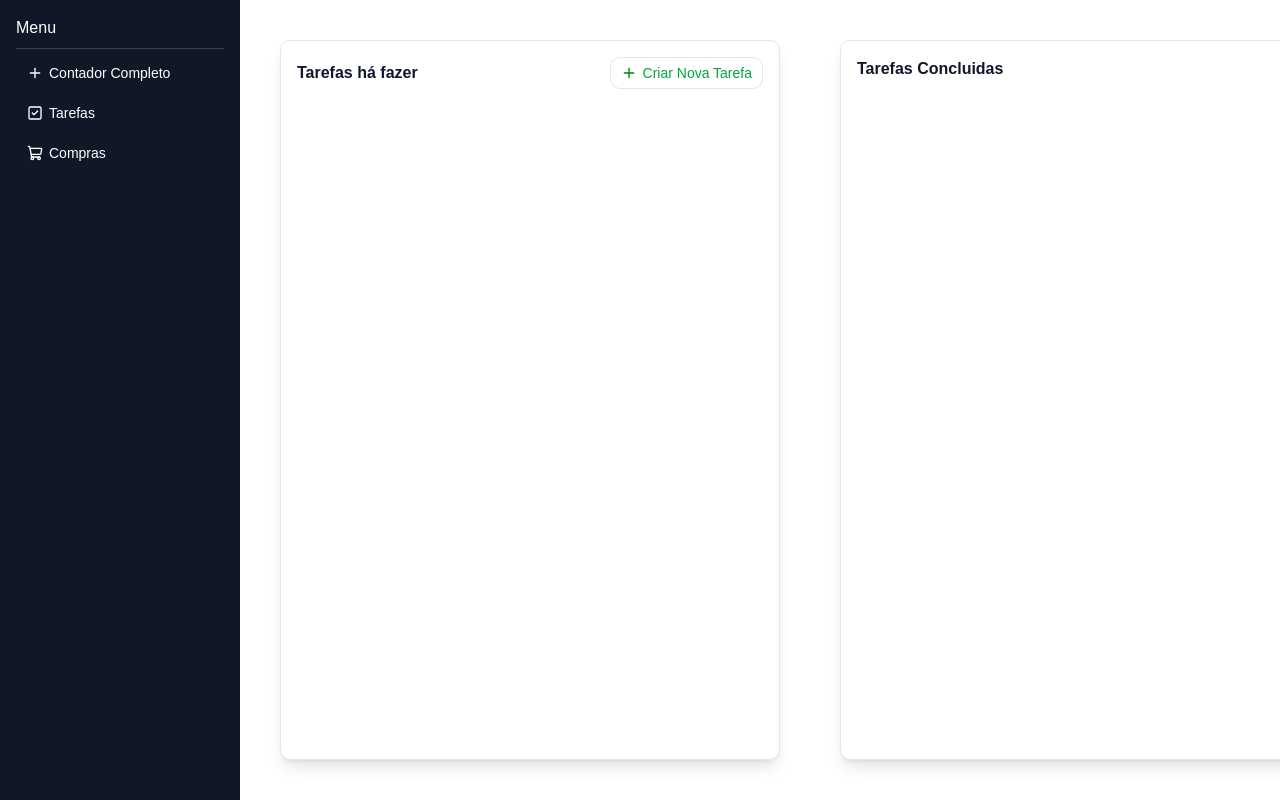
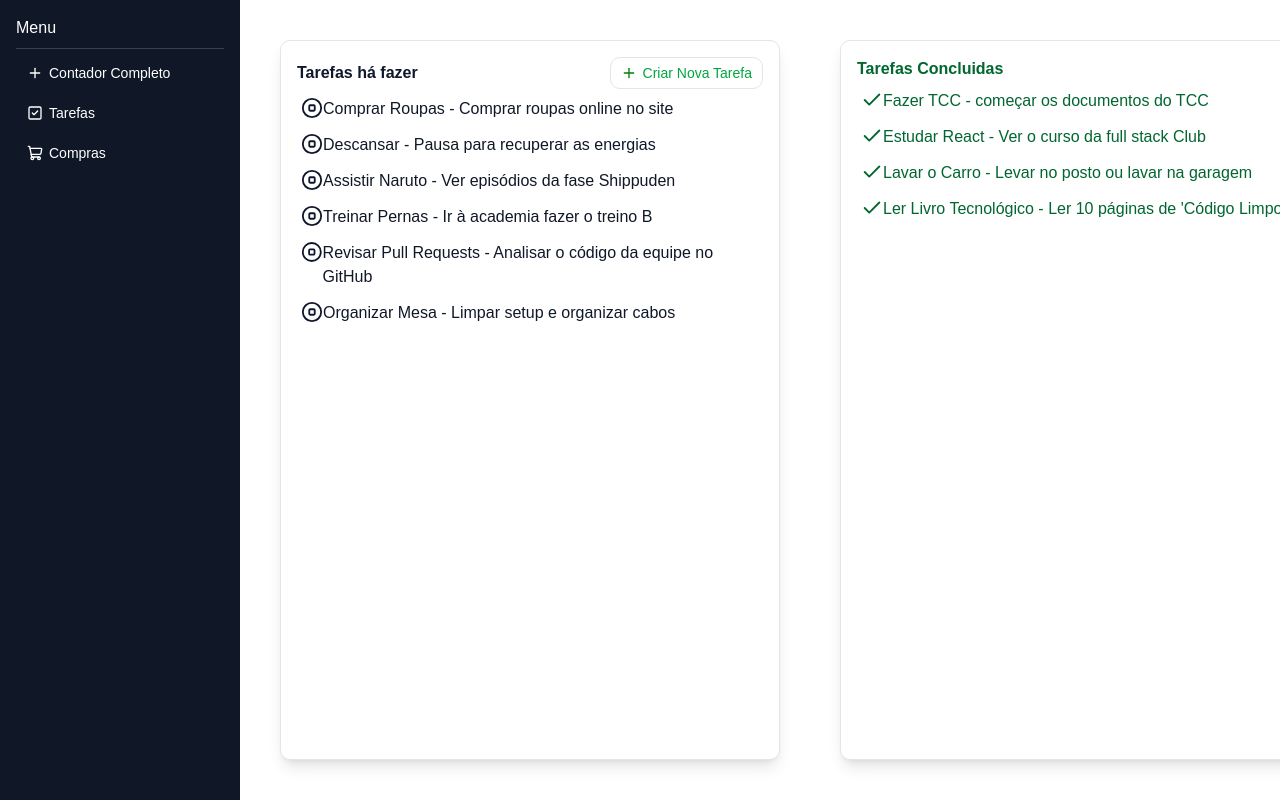
Before and after one commit to Fabiolandin/Aplicando-conceitos-de-react, a React (Vite) app: page /tarefas in a window 1280 px wide. Shown: the top 800 px of the page. Built offline with nearby package versions, Linux system fonts and the light colour scheme.

Commit message:
feat:Colocando dados nas listas de tarefas

```diff
--- a/src/pages/tarefas.jsx
+++ b/src/pages/tarefas.jsx
@@ -1,6 +1,13 @@
 import DialogTarefas from "@/components/DialogTarefas";
 import Sidebar from "@/components/Sidebar";
+import { listadeTarefas } from "@/tarefas";
+import { Check, CheckLineIcon, StopCircleIcon } from "lucide-react";
 const Tarefas = () => {
+
+    const dados = listadeTarefas
+
+    const tarefasEmAberto = dados.filter((tarefas) => tarefas.status === "Em aberto")
+    const tarefasFinalizadas = dados.filter((tarefas) => tarefas.status === "Finalizado")
 
     return (
         <div className="flex bg-[#FFFFFF]">
@@ -13,11 +20,31 @@ const Tarefas = () => {
                     <h1 className="font-bold text-slate-900">Tarefas há fazer</h1>
                     <DialogTarefas />
                 </div>
+                <div>
+                    <ul>
+                        {tarefasEmAberto.map((tarefa) => (
+                            <li className="flex p-1 mt-1 text-gray-900" key={tarefa.id}>
+                                <StopCircleIcon size={22} className="text-slate-900"/>
+                                {tarefa.nome} - {tarefa.descricao}
+                            </li>
+                        ))}
+                    </ul>
+                </div>
 
             </div>
             {/* Tarefas Concluidas */}
             <div className="bg-white p-4 ml-10 mr-5 mt-10 mb-10 min-w-[500px] min-h-[500px] rounded-lg  border rounded-lg shadow-lg">
-                <h1 className="font-bold text-slate-900">Tarefas Concluidas</h1>
+                <h1 className="font-bold text-green-800">Tarefas Concluidas</h1>
+                <div>
+                    <ul>
+                        {tarefasFinalizadas.map((tarefa) => (
+                            <li className="flex p-1 mt-1 text-green-800" key={tarefa.id}>
+                                <Check size={22} className="text-green-800"/>
+                                {tarefa.nome} - {tarefa.descricao}
+                            </li>
+                        ))}
+                    </ul>
+                </div>
             </div>
 
         </div>
--- /dev/null
+++ b/src/tarefas.js
@@ -0,0 +1,12 @@
+export const listadeTarefas = [
+    {id: 1, nome: "Fazer TCC", descricao: "começar os documentos do TCC", status: "Finalizado"},
+    {id: 2, nome: "Comprar Roupas", descricao: "Comprar roupas online no site", status:"Em aberto"},
+    {id: 3, nome: "Estudar React", descricao: "Ver o curso da full stack Club", status:"Finalizado"},
+    {id: 4, nome: "Descansar", descricao: "Pausa para recuperar as energias", status:"Em aberto"},
+    {id: 5, nome: "Assistir Naruto", descricao: "Ver episódios da fase Shippuden", status:"Em aberto"},
+    {id: 6, nome: "Treinar Pernas", descricao: "Ir à academia fazer o treino B", status: "Em aberto"},
+    {id: 7, nome: "Revisar Pull Requests", descricao: "Analisar o código da equipe no GitHub", status: "Em aberto"},
+    {id: 8, nome: "Lavar o Carro", descricao: "Levar no posto ou lavar na garagem", status: "Finalizado"},
+    {id: 9, nome: "Organizar Mesa", descricao: "Limpar setup e organizar cabos", status: "Em aberto"},
+    {id: 10, nome: "Ler Livro Tecnológico", descricao: "Ler 10 páginas de 'Código Limpo'", status: "Finalizado"},
+];
```
